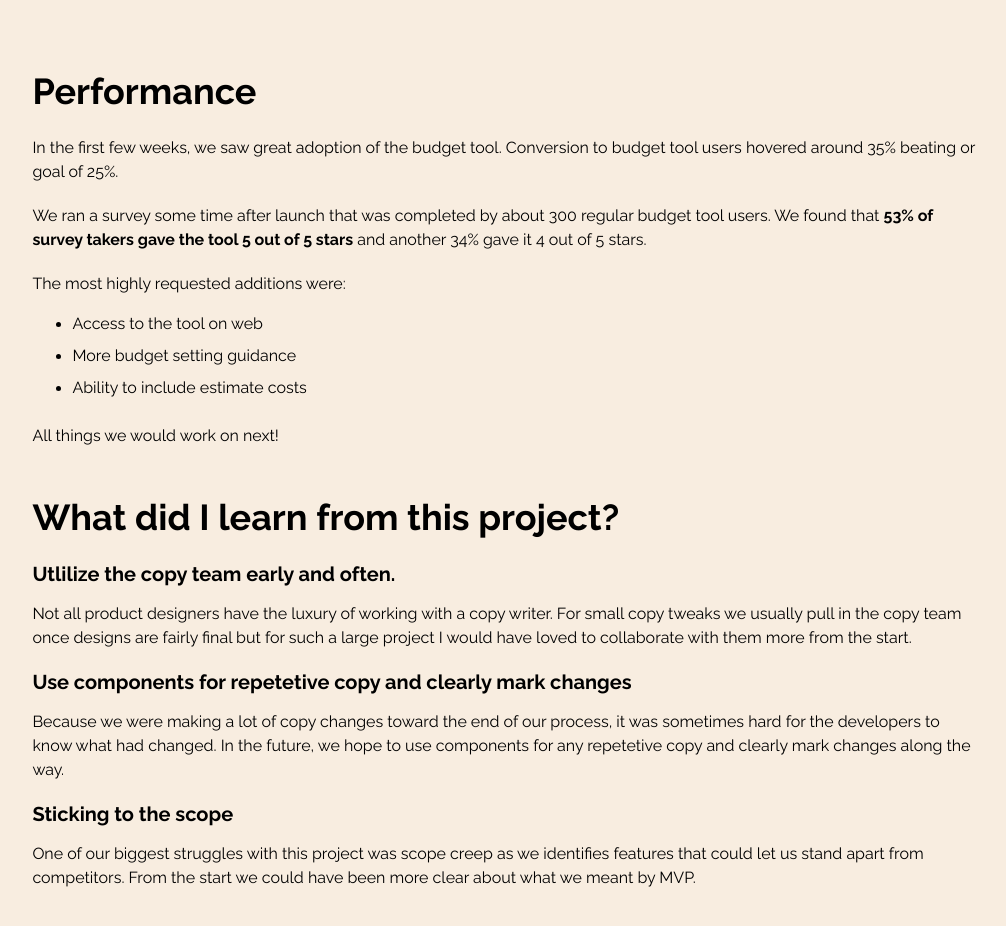
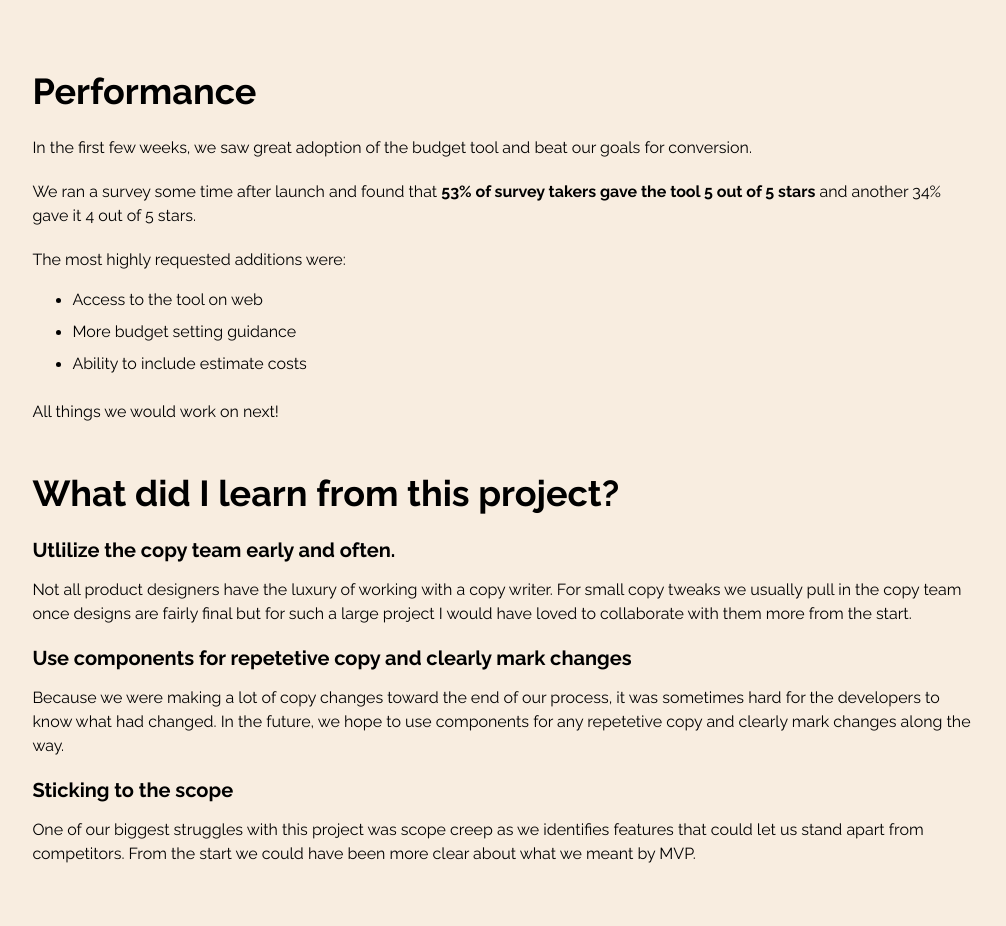
Before and after one commit to hottinet/casey-site-v2, a Next.js app: page /zola-budget-tool in a window 1280 px wide. Shown: the part 7800-8726 px from the top of the page, without its empty margins (134-1140 px from the left). Built offline with nearby package versions, Linux system fonts and the light colour scheme.

Commit message:
remove budget tool conversion metric

```diff
--- a/src/pages/zola-budget-tool.tsx
+++ b/src/pages/zola-budget-tool.tsx
@@ -357,13 +357,11 @@ const ZolaBudgetTool: React.FC = () => {
       <ContentBox column>
         <Title bold>Performance</Title>
         <Body mb={20}>
-          In the first few weeks, we saw great adoption of the budget tool.
-          Conversion to budget tool users hovered around 35% beating or goal of
-          25%.
+          In the first few weeks, we saw great adoption of the budget tool and
+          beat our goals for conversion.
         </Body>
         <Body mb={20}>
-          We ran a survey some time after launch that was completed by about 300
-          regular budget tool users. We found that{' '}
+          We ran a survey some time after launch and found that{' '}
           <b>53% of survey takers gave the tool 5 out of 5 stars</b> and another
           34% gave it 4 out of 5 stars.
         </Body>
```
